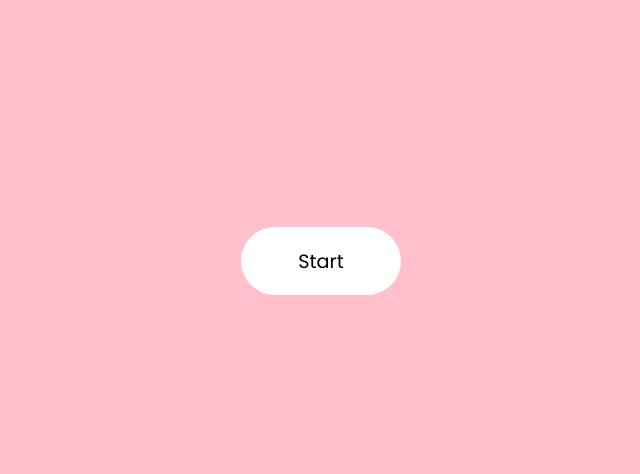
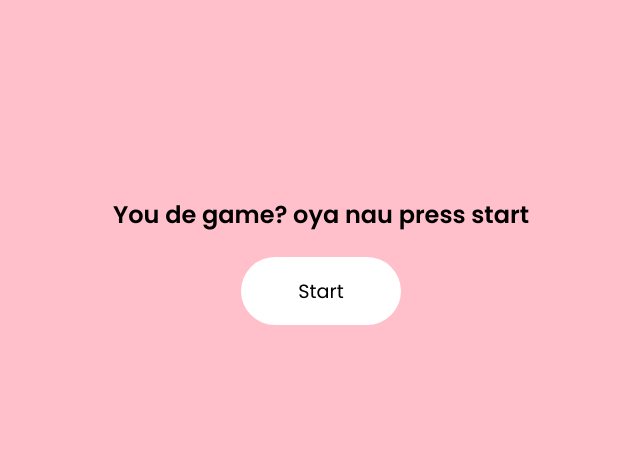
Before and after one commit to Abbyaigbe/wordgame, a plain HTML site: page index.html in a window 1280 px wide. Shown: the part 163-637 px from the top of the page, without its empty margins (319-959 px from the left). Drawn offline with Linux system fonts and the light colour scheme.

Commit message:
Update index.html

```diff
--- a/index.html
+++ b/index.html
@@ -21,6 +21,8 @@
     <div class="controls-container">
       <div id="result"></div>
       <div id="word"></div>
+      <h2> You de game? oya nau press start</h2>
+      <br>
       <button id="start">Start</button>
     </div>
     <!-- Script -->
```
